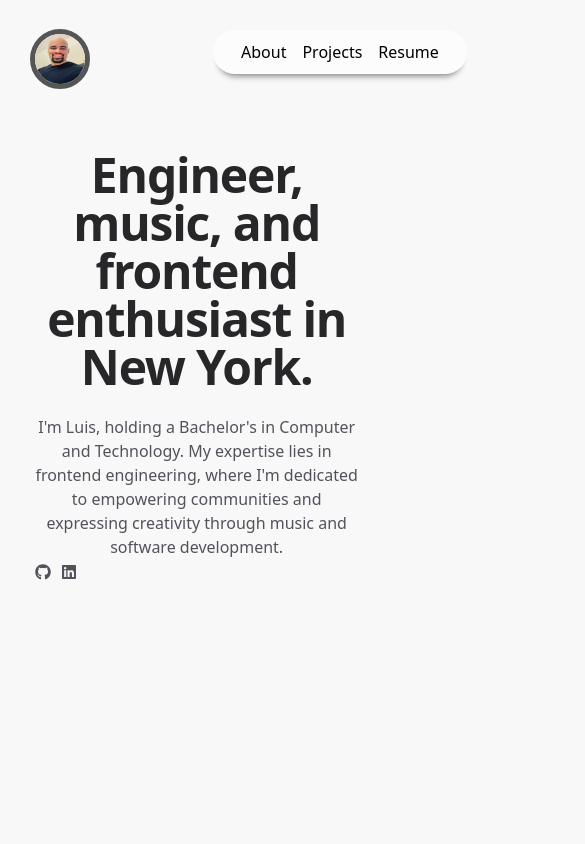
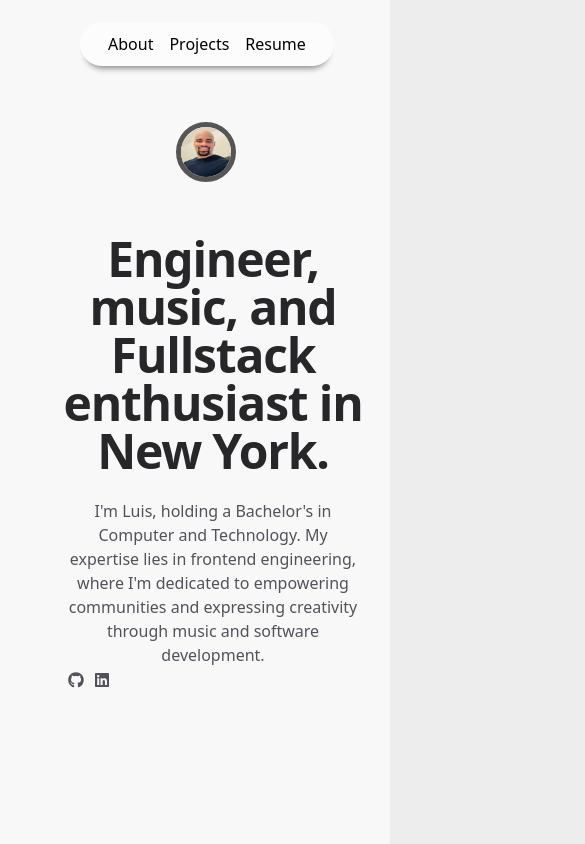
Before and after one commit to Luisfeliz3/new_portfolio, a React (Create React App) app: page / in a window 390 px wide. Shown: the top 844 px of the page, 585 px wide, since content can reach past the window. Built offline with nearby package versions, Linux system fonts and the light colour scheme.

Commit message:
home page mobile style updates

```diff
--- a/src/App.css
+++ b/src/App.css
@@ -1,26 +1,25 @@
 body{
     background-color: rgb(237, 237, 237);
 
-
+    margin: 0;
+    line-height: inherit;
 }
 
 
 @media all and (max-width: 480px){
 
-    body{
-        background-color: rgb(237, 237, 237);
-
-
+    nav{
+        height: 200px;
+        width: 200px;
     }
 
     div.container {
         background-color : rgba(255, 255, 255, 0.633);
         --tw-bg-opacity: 1;
-        min-width: 1000px;
-        max-width:1225px;
-        margin: auto;
+        min-width: 100%;
+        max-width: 100%;
         height: 1890px;
-        flex : auto;
+
 
         }
     div.work-card{
@@ -32,13 +31,13 @@ body{
     div.detail{
         position: relative;
     width: 33.333333%;
-    margin: 0px 30px 30px;
+    margin: 0px 65px 29px 63px;
     top: 35px;
     }
 
     h1.details-title, .details-paragraph {
-        text-align: center;
-
+       text-align: center;
+       width: 300px;
     }
 
 
--- a/src/Components/Details.jsx
+++ b/src/Components/Details.jsx
@@ -5,7 +5,7 @@ import { FaGithub,FaLinkedin } from "react-icons/fa";
 const Details = () => {
   return (
     <div className="detail">
-    <h1 className='details-title'>Engineer, music, and frontend enthusiast in New York.</h1>
+    <h1 className='details-title'>Engineer, music, and Fullstack enthusiast in New York.</h1>
     <p className='details-paragraph'>
     I'm Luis, holding a Bachelor's in Computer and Technology.
     My expertise lies in frontend engineering, where I'm dedicated
--- a/src/Components/Nav/style.css
+++ b/src/Components/Nav/style.css
@@ -1,29 +1,24 @@
 @media all and (max-width: 480px) {
 
 
-div.nav-links{
+ div.nav-links{
+    position: absolute;
+    margin : 22px 22px 22px 80px
+
+
+ }
+
+
+ img.portfolio_image{
+
+margin: 98px 24px 15px 176px;
 
 }
 
 
-div.portfolio-image-container{
-
-width: 10%;
 
 
-}
 
-
-img.portfolio_image{
-    border: 5px solid #555;
-  border-radius: 50%;
-  width: 60px;
-  height: 60px;
-  object-fit:initial;
-margin: 5px 5px 3px 30px;
-
-
-}
 
 }
 
```
